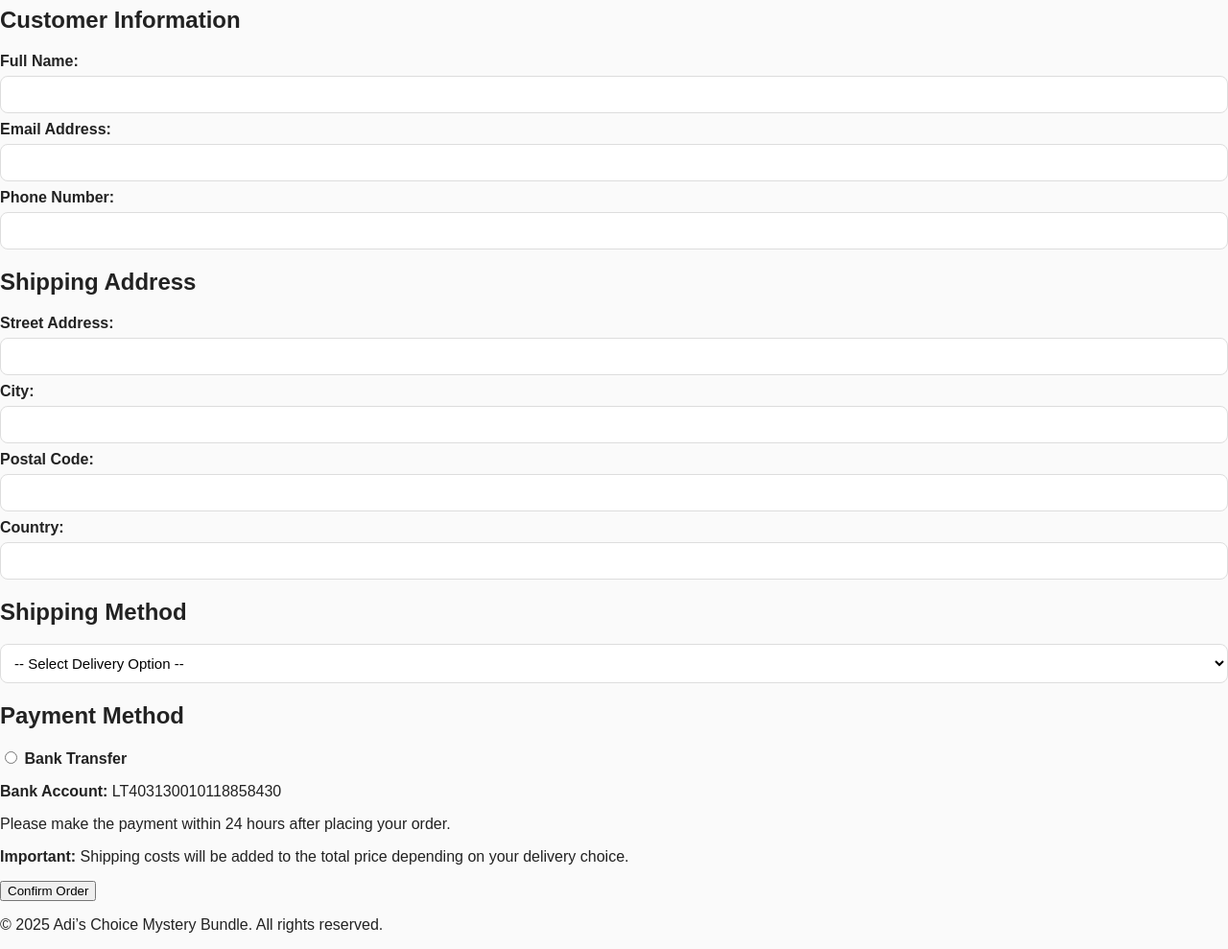
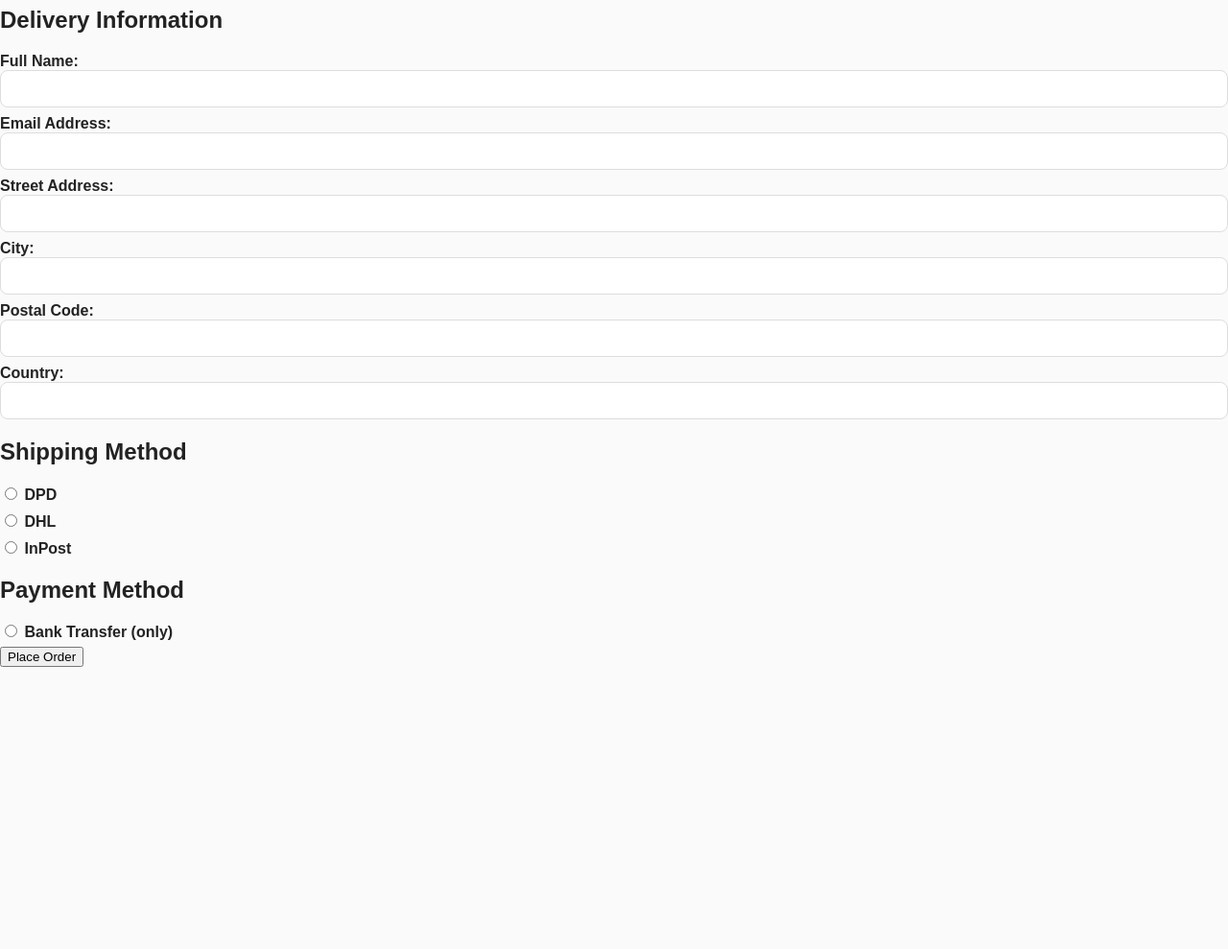
Before and after one commit to adischoicemysterybundle-creator/Adi-s-choice---Mystery-Bundle, a plain HTML site: page checkout.html in a window 1280 px wide. Shown: the part 91-1080 px from the top of the page at 96% size. After the commit the page ends 800 px from the top, so only its background shows below. Drawn offline with Linux system fonts and the light colour scheme.

Commit message:
Add files via upload

```diff
--- a/checkout.html
+++ b/checkout.html
@@ -8,70 +8,66 @@
 </head>
 <body>
 <header>
-<img src="B0861919-6269-4D8E-9724-58E712D1A8C1.jpeg" alt="Adi's Choice Logo" class="logo" />
-<h1>Checkout - Adi’s Choice Mystery Bundle</h1>
+<img src="B0861919-6269-4D8E-9724-58E712D1A8C1.jpeg" alt="Adi’s Choice Logo" class="logo">
+<h1>Checkout</h1>
 </header>
 
 <main>
 <form
-action="https://formsubmit.co/adischoice.mysterybundle@gmail.com"
+action="https://formspree.io/f/xnngvjaz"
 method="POST"
 >
-<!-- hidden config -->
-<input type="hidden" name="_subject" value="New Mystery Bundle Order!">
-<input type="hidden" name="_next" value="https://adi-s-choice-mystery-bundle.vercel.app/thankyou.html">
-<input type="hidden" name="_template" value="table">
-<input type="hidden" name="_autoresponse" value="Thank you for your order at Adi’s Choice Mystery Bundle! Your payment details and shipping information will be confirmed by email. Please remember that delivery cost will be added.">
-
-<h2>Customer Information</h2>
-<label>Full Name:</label>
-<input type="text" name="Name" required />
-
-<label>Email Address:</label>
-<input type="email" name="Email" required />
-
-<label>Phone Number:</label>
-<input type="tel" name="Phone" required />
-
-<h2>Shipping Address</h2>
-<label>Street Address:</label>
-<input type="text" name="Address" required />
-
-<label>City:</label>
-<input type="text" name="City" required />
-
-<label>Postal Code:</label>
-<input type="text" name="Postal Code" required />
-
-<label>Country:</label>
-<input type="text" name="Country" required />
+<h2>Delivery Information</h2>
+<label>Full Name:
+<input type="text" name="Full Name" required>
+</label>
+<label>Email Address:
+<input type="email" name="Email" required>
+</label>
+<label>Street Address:
+<input type="text" name="Address" required>
+</label>
+<label>City:
+<input type="text" name="City" required>
+</label>
+<label>Postal Code:
+<input type="text" name="Postal Code" required>
+</label>
+<label>Country:
+<input type="text" name="Country" required>
+</label>
 
 <h2>Shipping Method</h2>
-<select name="Shipping Method" required>
-<option value="">-- Select Delivery Option --</option>
-<option value="DPD Courier">DPD Courier</option>
-<option value="DHL">DHL</option>
-<option value="InPost">InPost</option>
-</select>
+<label><input type="radio" name="Shipping" value="DPD" required> DPD</label>
+<label><input type="radio" name="Shipping" value="DHL" required> DHL</label>
+<label><input type="radio" name="Shipping" value="InPost" required> InPost</label>
 
 <h2>Payment Method</h2>
-<label>
-<input type="radio" name="Payment Method" value="Bank Transfer" required />
-Bank Transfer
-</label>
+<label><input type="radio" name="Payment" value="Bank Transfer" required> Bank Transfer (only)</label>
 
-<div class="bank-info">
-<p><strong>Bank Account:</strong> LT403130010118858430</p>
-<p>Please make the payment within 24 hours after placing your order.</p>
-<p><strong>Important:</strong> Shipping costs will be added to the total price depending on your delivery choice.</p>
-</div>
+<input type="hidden" name="_subject" value="New Mystery Bundle Order!">
+<input type="hidden" name="_replyto" value="">
+<input type="hidden" name="_next" value="https://adi-s-choice-mystery-bundle.vercel.app/thankyou.html">
 
-<button type="submit">Confirm Order</button>
+<textarea name="message" style="display:none;">
+Hi there!
+
+Thank you for your purchase at Adi’s Choice Mystery Bundle!
+Your order has been received and is being processed.
+
+Please make a bank transfer to:
+IBAN: LT403130010118858430
+Amount: [Order total]
+
+Shipping costs will be added depending on your chosen delivery option.
+We’ll contact you once your package is ready.
+
+Best regards,
+Adi’s Choice Team
+</textarea>
+
+<button type="submit">Place Order</button>
 </form>
 </main>
-
-<footer>
-<p>© 2025 Adi’s Choice Mystery Bundle. All rights reserved.</p>
-</footer>
 </body>
 </html>
```
